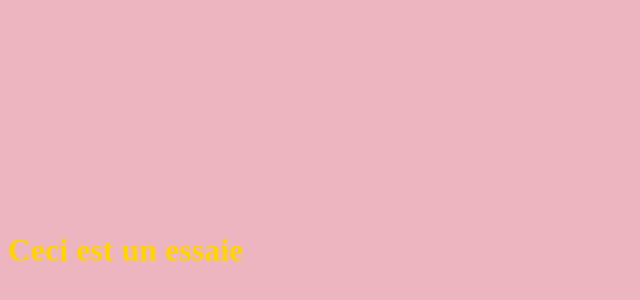
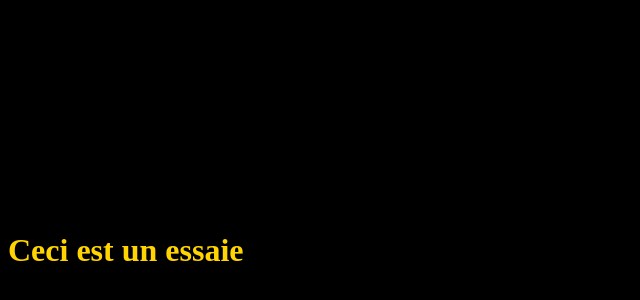
Before and after one commit to lhrao/Test, a plain HTML site: page index.html in a window 1280 px wide. Shown: the part 42-342 px from the top of the page, without its empty margins (0-640 px from the left). Drawn offline with Linux system fonts and the light colour scheme.

Commit message:
Changement de background, noir

```diff
--- a/index.html
+++ b/index.html
@@ -5,7 +5,7 @@
 		<title> Test </title>
 	</head>
 
-	<body style="background-color: #edb5bf">
+	<body style="background-color: black">
 
 	<h1 style="padding-top:20%; padding-bottom:20%; text-align=center; color:#FFD400;"> Ceci est un essaie </h1>
 
```
